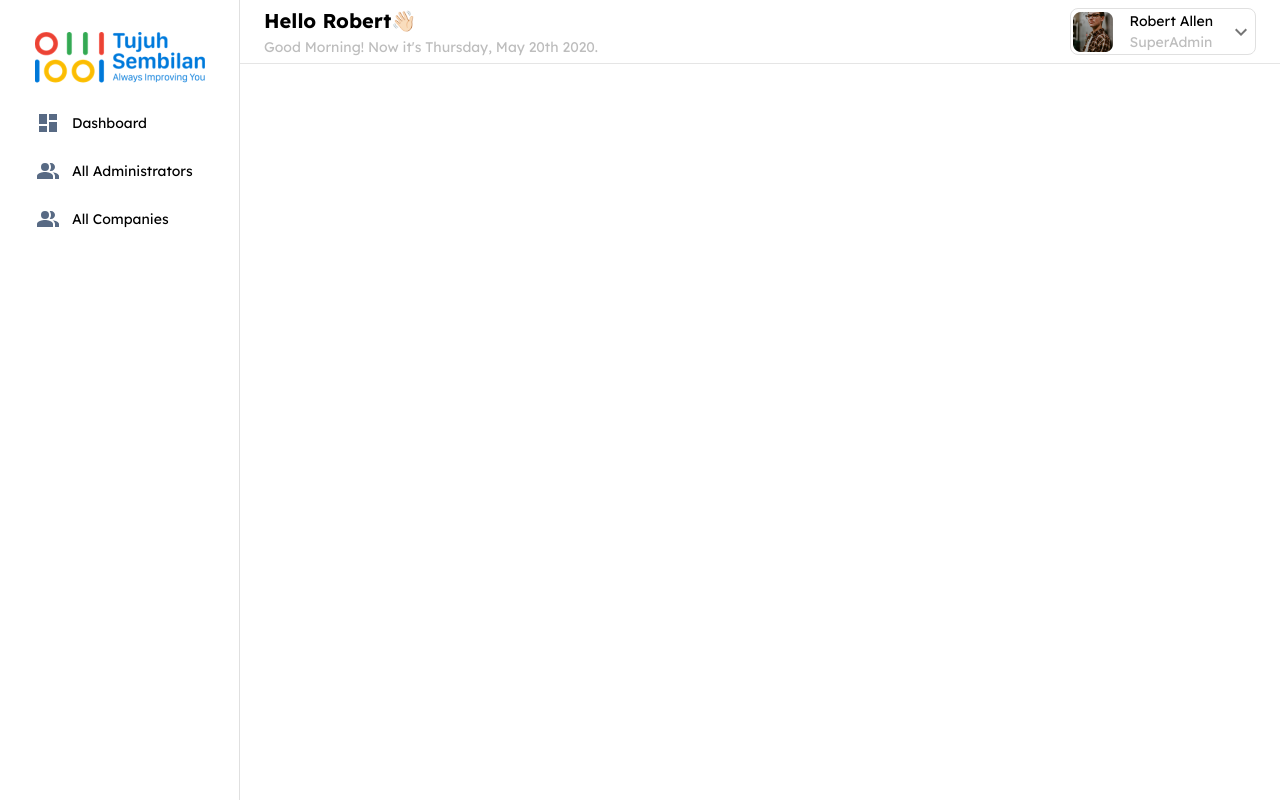
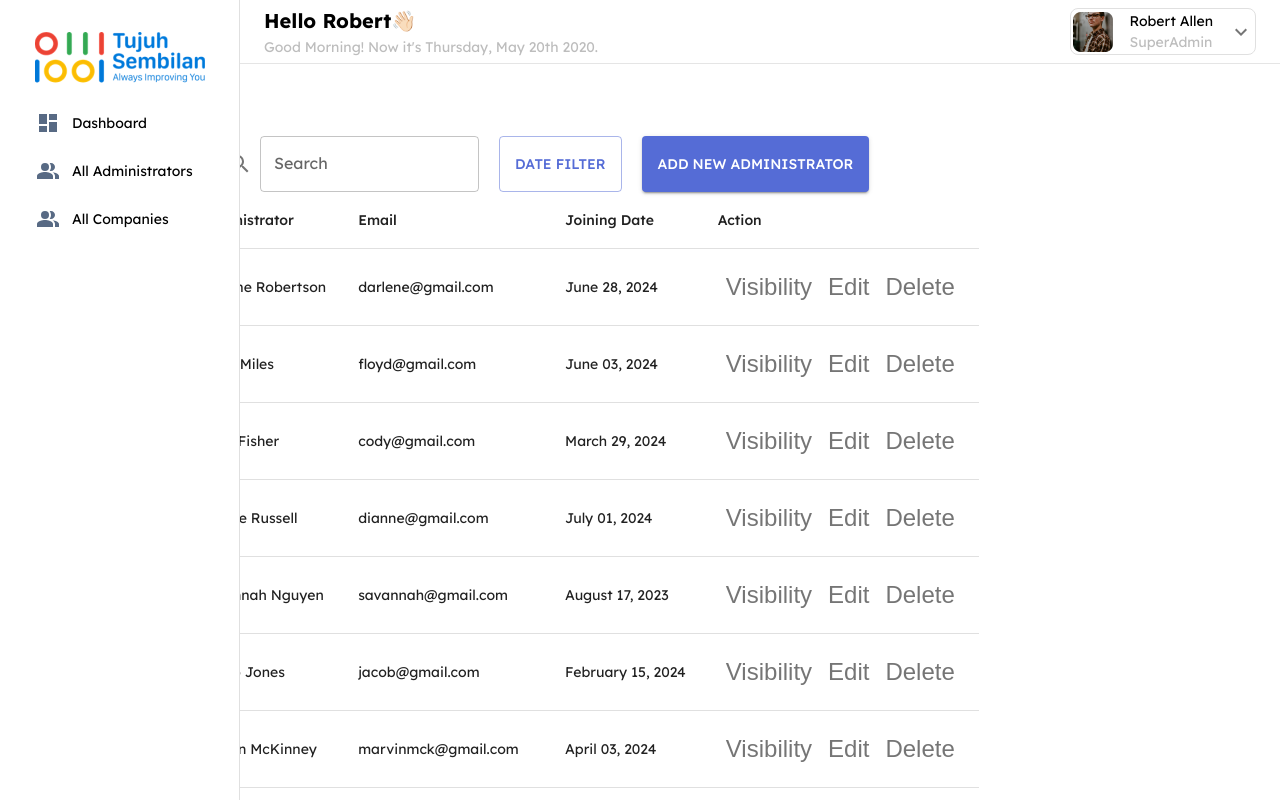
Before and after one commit to dit10z/presence, a React (Vite) app: page /all-admministrator in a window 1280 px wide. Shown: the top 802 px of the page. Built offline with nearby package versions, Linux system fonts and the light colour scheme.

Commit message:
fixing all-administrator add page

```diff
--- a/src/pages/Dashboard/AllAdministrator.jsx
+++ b/src/pages/Dashboard/AllAdministrator.jsx
@@ -1,7 +1,6 @@
 import React from "react";
 import { Navigate } from "react-router-dom";
 import {
-  Tabel,
   TableContainer,
   TableBody,
   TableHead,
@@ -12,8 +11,12 @@ import {
   TablePagination,
   IconButton,
   Stack,
+  TextField,
+  MenuItem,
+  Button,
+  Typography,
 } from "@mui/material";
-
+import Search from "@mui/icons-material/Search";
 const data = [
   {
     company: "ArutalaLab",
@@ -92,7 +95,6 @@ const AdminTabel = () => {
   return (
     <Box>
       <TableContainer>
-        <Tabel>
         <TableHead>
           <TableRow>
             <TableCell>Company</TableCell>
@@ -119,7 +121,6 @@ const AdminTabel = () => {
               </TableRow>
             ))}
         </TableBody>
-        </Tabel>
       </TableContainer>
       <TablePagination
         rowsPerPageOptions={[10, 25, 50]}
@@ -136,6 +137,7 @@ const AdminTabel = () => {
 const AdminButton = () => {
   return (
     <Box>
+      <Stack direction="row">
         <TextField
           select
           label="Company"
@@ -156,21 +158,28 @@ const AdminButton = () => {
         <Button
           variant="outlined"
           color="primary"
-        startIcon={<DateRange />}
+          // startIcon={<DateRange />}
           style={{ marginRight: "20px" }}
         >
           Date Filter
         </Button>
 
-      <Button variant="contained" color="primary" startIcon={<Add />}>
+        <Button
+          variant="contained"
+          color="primary"
+          // startIcon={<Add />}
+        >
           Add New Administrator
         </Button>
+      </Stack>
     </Box>
   );
 };
 const AllAdministrator = () => {
   return (
     <div>
+      <Typography>All Administrator</Typography>
+      <AdminButton />
       <AdminTabel />
     </div>
   );
--- a/src/pages/index.jsx
+++ b/src/pages/index.jsx
@@ -1,6 +1,7 @@
 import React from "react";
 import { Routes, Route } from "react-router-dom";
 import Administrators from "./Administators";
+import AllAdministrator from "./Dashboard/AllAdministrator";
 import Auth from "./Auth";
 import Companies from "./Companies";
 import Dashboard from "./Dashboard";
@@ -49,6 +50,7 @@ const Pages = () => {
             </PrivateRoute>
           }
         />
+        <Route path="all-admministrator" element={<AllAdministrator />} />
       </Routes>
     </>
   );
```
Lines whose indentation alone changed are shown as unchanged.
